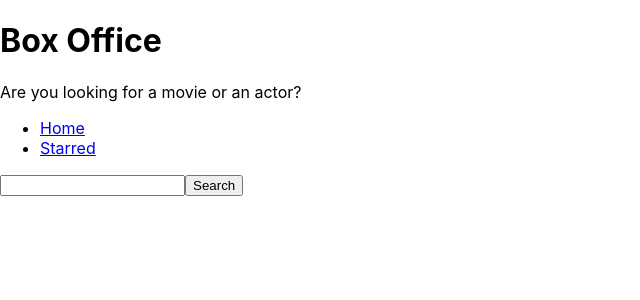
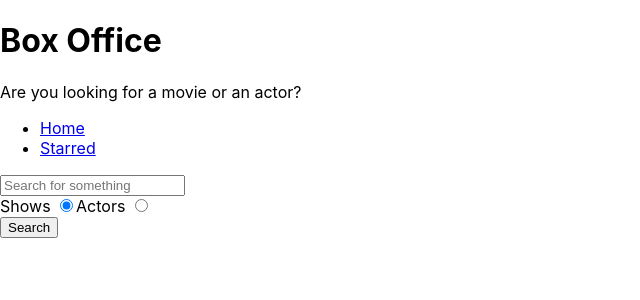
Before and after one commit to caseyboatman/box-office, a React (Create React App) app: page / in a window 1280 px wide. Shown: the top 300 px of the page, without its empty margins (0-640 px from the left). Built offline with nearby package versions, Linux system fonts and the light colour scheme.

Commit message:
added search option

```diff
--- a/src/pages/Home.js
+++ b/src/pages/Home.js
@@ -5,13 +5,15 @@
 const Home = () => {
   const [input, setInput] = useState('');
   const [results, setResults] = useState(null);
+  const [searchOption, setSearchOption] = useState('shows');
+  const isShowsSearch = searchOption === 'shows';
 
   const onInputChange = ev => {
     setInput(ev.target.value);
   };
 
   const onSearch = () => {
-    apiGet(`/search/shows?q=${input}`).then(result => {
+    apiGet(`/search/${searchOption}?q=${input}`).then(result => {
       setResults(result);
     });
   };
@@ -22,20 +24,23 @@
     }
   };
 
+  const onRadioChange = ev => {
+    setSearchOption(ev.target.value);
+  };
+
+  console.log(searchOption);
+
   const renderResults = () => {
     if (results && results.length === 0) {
       return <div>No Reults</div>;
     }
 
     if (results && results.length > 0) {
-      return (
-        <div>
-          {' '}
-          {results.map(item => (
-            <div key={item.show.id}>{item.show.name}</div>
-          ))}
-        </div>
-      );
+      return results[0].show
+        ? results.map(item => <div key={item.show.id}>{item.show.name}</div>)
+        : results.map(item => (
+            <div key={item.person.id}>{item.person.name}</div>
+          ));
     }
 
     return null;
@@ -45,10 +50,36 @@
     <MainPageLayout>
       <input
         type="text"
+        placeholder="Search for something"
         onChange={onInputChange}
         onKeyDown={onKeyDown}
         value={input}
       />
+
+      <div>
+        <label htmlFor="shows-search">
+          Shows{' '}
+          <input
+            id="shows-search"
+            type="radio"
+            value="shows"
+            checked={isShowsSearch}
+            onChange={onRadioChange}
+          />
+        </label>
+
+        <label htmlFor="actors-search">
+          Actors{' '}
+          <input
+            id="actors-search"
+            type="radio"
+            value="people"
+            checked={!isShowsSearch}
+            onChange={onRadioChange}
+          />
+        </label>
+      </div>
+
       <button type="button" onClick={onSearch}>
         Search
       </button>
```
